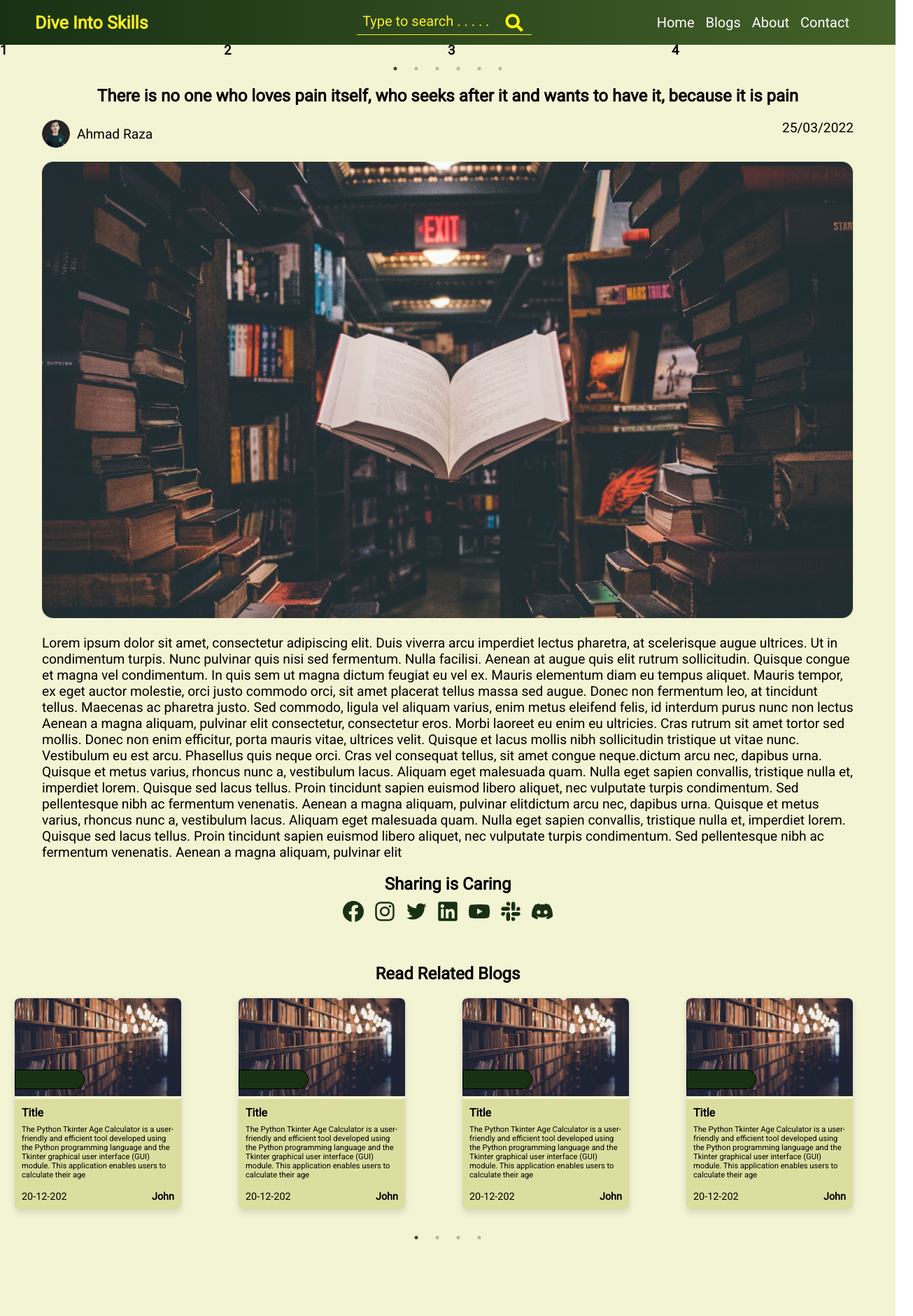
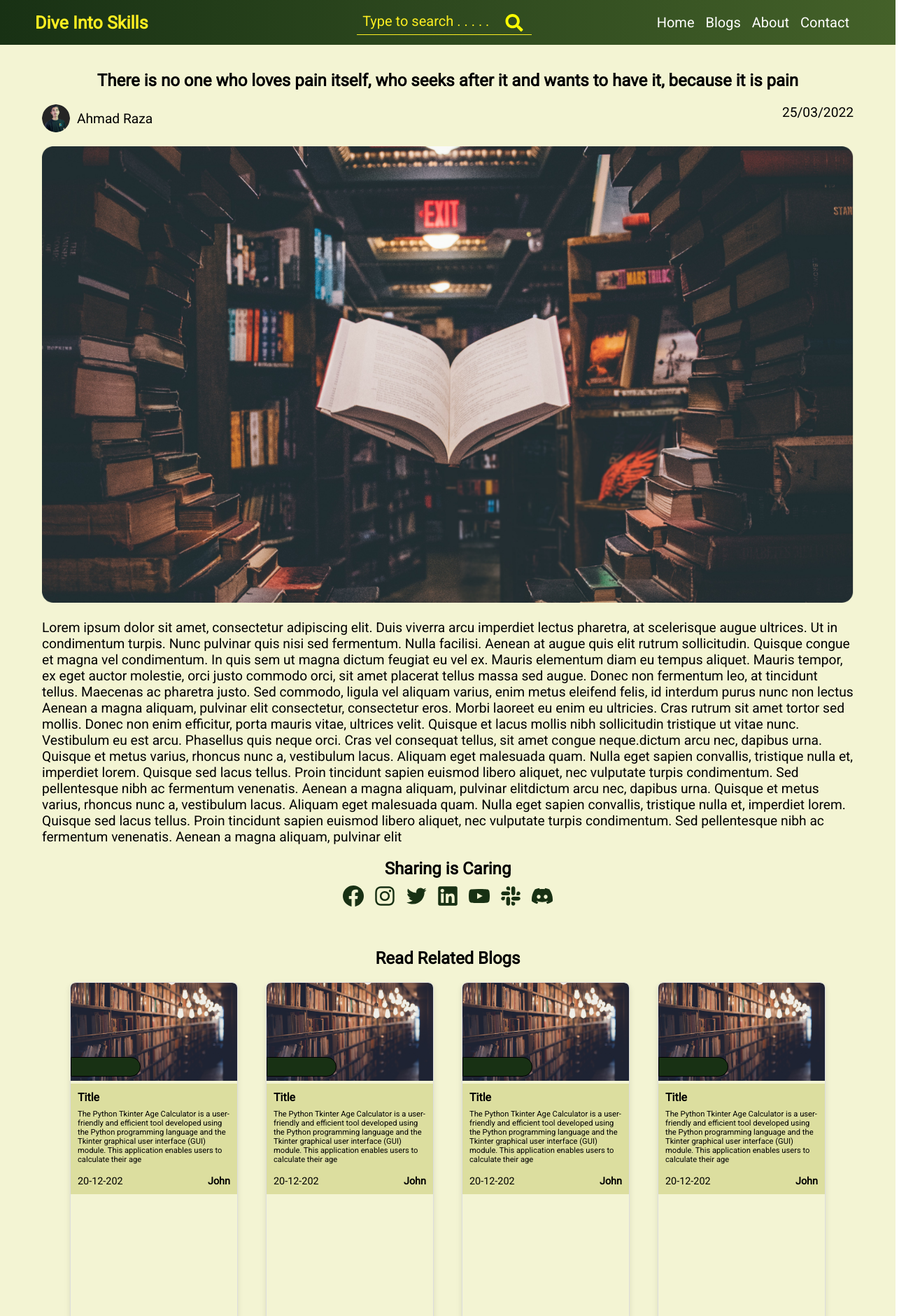
Before and after one commit to sahilbhardwaj-tmpl/DiveIntoSkills, a React (Vite) app: page /SinglePost in a window 1280 px wide. Shown: the top 1880 px of the page at 70% size, 1305 px wide, since content can reach past the window. Built offline with nearby package versions, Linux system fonts and the light colour scheme.

Commit message:
Slick is in progress

```diff
--- a/src/components/SingleBlogPost/SingleBlogPost.jsx
+++ b/src/components/SingleBlogPost/SingleBlogPost.jsx
@@ -8,13 +8,7 @@ import "slick-carousel/slick/slick.css";
 import "slick-carousel/slick/slick-theme.css";
 import Slider from "react-slick";
 function SingleBlogPost() {
-  var settings = {
-    dots: true,
-    infinite: true,
-    speed: 1000,
-    slidesToShow: 4,
-    slidesToScroll: 1,
-  };
+
 
   const data = {
     title:
@@ -31,26 +25,7 @@ function SingleBlogPost() {
 
   return (
     <>
-      <Slider {...settings}>
-        <div>
-          <h3>1</h3>
-        </div>
-        <div>
-          <h3>2</h3>
-        </div>
-        <div>
-          <h3>3</h3>
-        </div>
-        <div>
-          <h3>4</h3>
-        </div>
-        <div>
-          <h3>5</h3>
-        </div>
-        <div>
-          <h3>6</h3>
-        </div>
-      </Slider>
+
       <div className="single-blog-post">
         <h2 className="blog-title">{data.title}</h2>
 
@@ -199,10 +174,10 @@ function SingleBlogPost() {
           Read Related Blogs
         </h2>
         <div className="related-blogs ">
-          <Slider {...settings}>
+
             {CardData.slice(0, 4).map((data, indx) => {
               return (
-                <div key={indx}>
+
                   <CardBuilder
                     img={data.blogImg}
                     title={data.title}
@@ -210,10 +185,10 @@ function SingleBlogPost() {
                     date={data.date}
                     author={data.author}
                   />
-                </div>
+
               );
             })}
-          </Slider>
+
         </div>
       </div>
     </>
--- a/src/components/SingleBlogPost/SingleBlogPostStyles.css
+++ b/src/components/SingleBlogPost/SingleBlogPostStyles.css
@@ -46,10 +46,10 @@
     width: 100%;
     overflow-x:hidden ;
   }
-  /* .related-blogs{
+  .related-blogs{
     display: flex;
     justify-content: center;
-  } */
+  }
   @media (max-width: 768px) {
     .single-blog-post{
       margin-left: 30px;
@@ -62,7 +62,7 @@
       align-items: center;
 
     }
-    /* .related-blogs {
+    .related-blogs {
       display: flex;
       overflow-x: scroll;
       justify-content: flex-start;
@@ -74,7 +74,7 @@
       flex: 0 0 auto;
       margin-right: 25px;
       margin-left: 35px;
-    } */
+    }
     .social_media_icons{
       gap: 10px;
 
```
